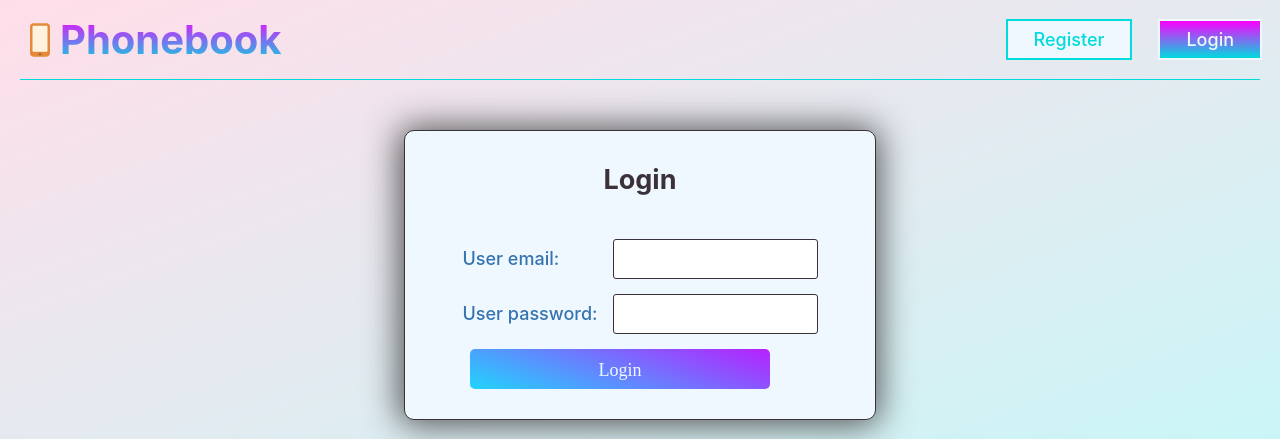
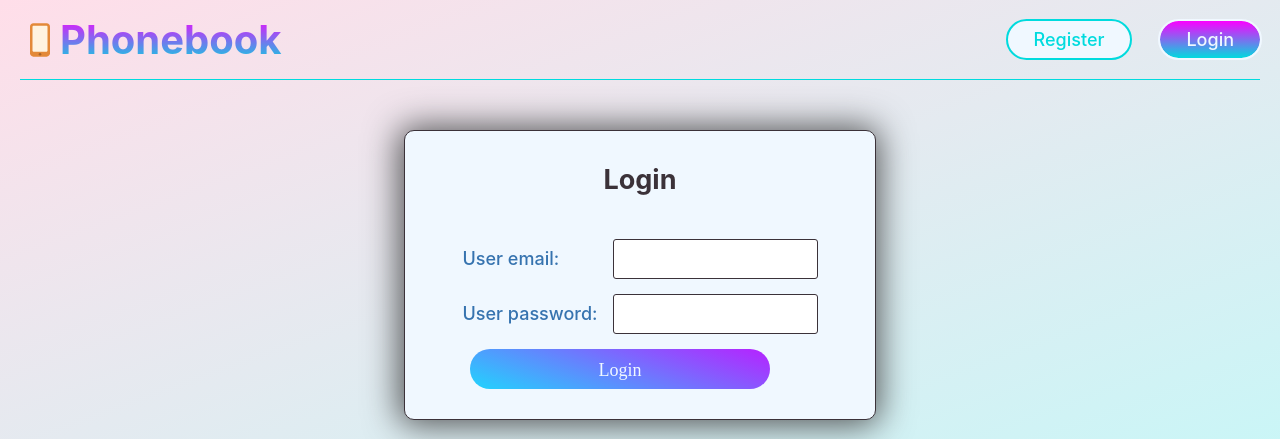
Before and after one commit to Iryna220/goit-react-hw-08-phonebook, a React (Create React App) app: page /goit-react-hw-08-phonebook/login in a window 1280 px wide. Shown: the top 439 px of the page. Built offline with nearby package versions, Linux system fonts and the light colour scheme.

Commit message:
update
fixed style

```diff
--- a/src/components/LoginForm/LoginForm.module.css
+++ b/src/components/LoginForm/LoginForm.module.css
@@ -34,7 +34,7 @@
 .button {
   width: 300px;
   height: 40px;
-  border-radius: 5px;
+  border-radius: 32px;
   padding: 10px 25px;
   font-size: 18px;
   font-weight: 500;
--- a/src/components/Navigation/NavbarAuth/NavbarAuth.module.css
+++ b/src/components/Navigation/NavbarAuth/NavbarAuth.module.css
@@ -12,6 +12,7 @@
   background-color: aliceblue;
   color: #00dbde;
   outline: 2px solid #00dbde;
+  border-radius: 32px;
 }
 .link.active {
   color: aliceblue;
--- a/src/components/RegisterForm/RegisterForm.module.css
+++ b/src/components/RegisterForm/RegisterForm.module.css
@@ -34,7 +34,7 @@
 .button {
   width: 300px;
   height: 40px;
-  border-radius: 5px;
+  border-radius: 32px;
   padding: 10px 25px;
   font-size: 18px;
   font-weight: 500;
--- a/src/pages/HomePage/HomePage.module.css
+++ b/src/pages/HomePage/HomePage.module.css
@@ -47,7 +47,7 @@ h1 {
 .button {
   width: 150px;
   height: 40px;
-  border-radius: 5px;
+  border-radius: 32px;
   padding: 10px 25px;
   font-size: 18px;
   font-weight: 500;
```
